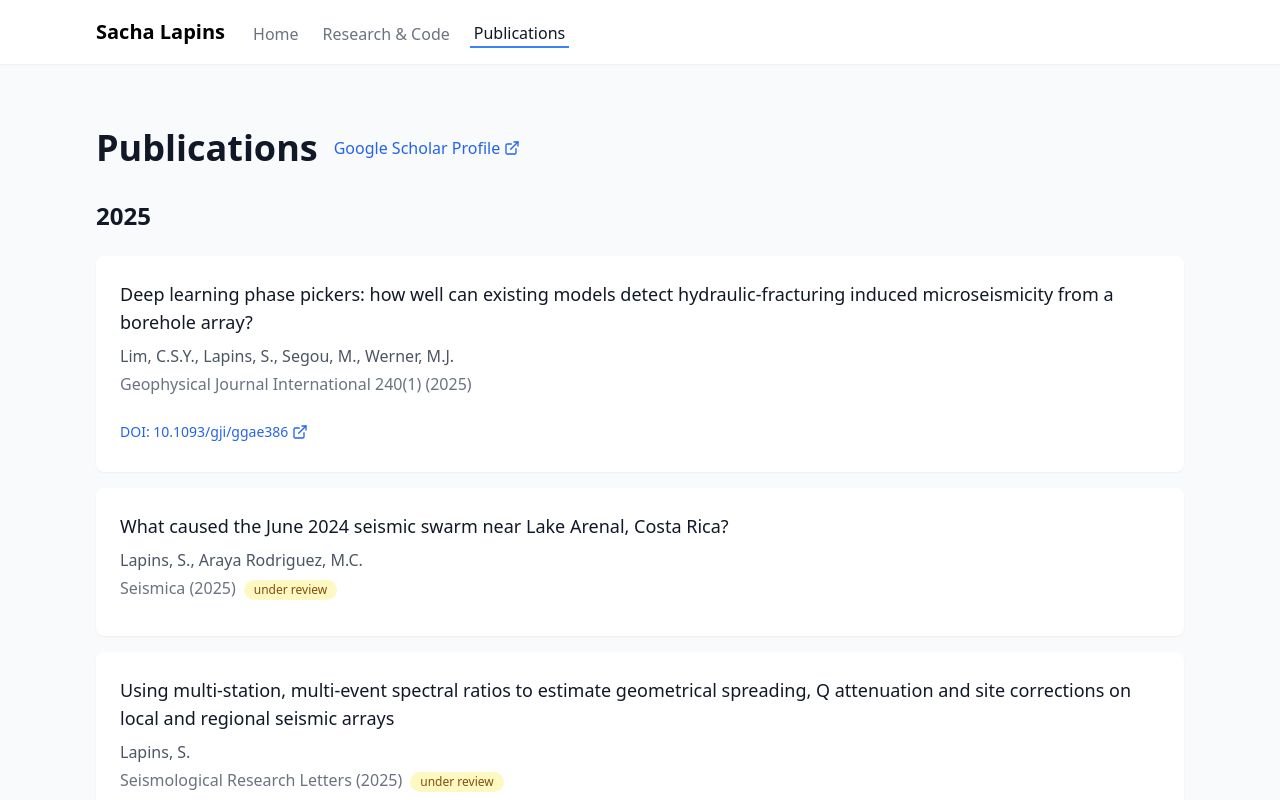
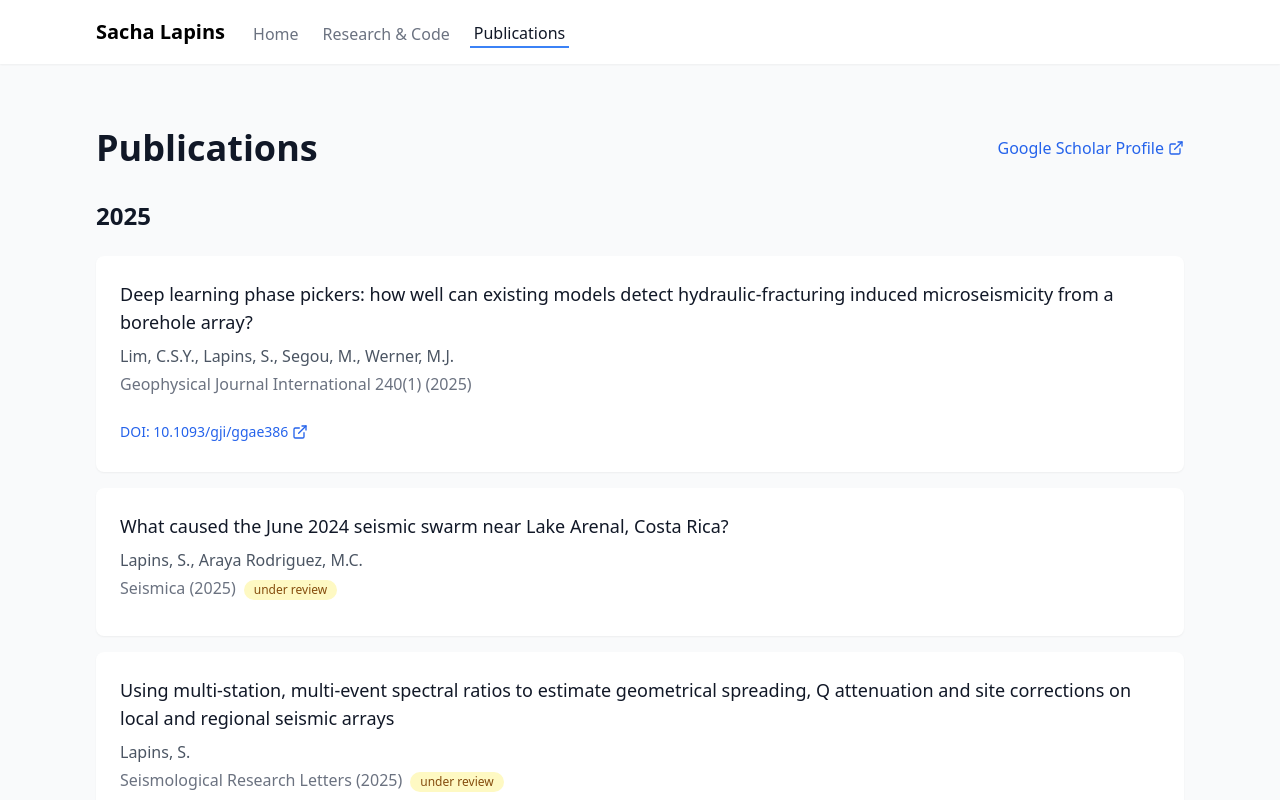
Before and after one commit to sachalapins/sachalapins.github.io, a React (Create React App) app: page / in a window 1280 px wide. Both pictures are taken after a click on the button "Publications". Shown: the top 800 px of the page. Built offline with nearby package versions, Linux system fonts and the light colour scheme.

Commit message:
Updated GS link placement

```diff
--- a/src/components/pages/PublicationsPage.jsx
+++ b/src/components/pages/PublicationsPage.jsx
@@ -55,7 +55,20 @@ const PublicationsPage = () => {
 
   return (
     <main className="max-w-6xl mx-auto px-4 sm:px-6 lg:px-8 py-16">
-      {/* <div className="flex flex-col sm:flex-row sm:justify-between sm:items-center mb-8 space-y-4 sm:space-y-0">
+      <div className="flex flex-col sm:flex-row sm:justify-between sm:items-center mb-8 space-y-4 sm:space-y-0">
+        <h1 className="text-4xl font-bold text-gray-900">Publications</h1>
+        <a
+          href="https://scholar.google.com/citations?user=QDmoPEQAAAAJ"
+          target="_blank"
+          rel="noopener noreferrer"
+          className="inline-flex items-center text-blue-600 hover:text-blue-800"
+        >
+          Google Scholar Profile <ExternalLink className="ml-1 h-4 w-4" />
+        </a>
+      </div>
+
+      {/* Use flex container for title / link placement (closer together) */}
+      {/* <div className="flex items-center space-x-4 mb-8">
         <h1 className="text-4xl font-bold text-gray-900">Publications</h1>
         <a
           href="https://scholar.google.com/citations?user=QDmoPEQAAAAJ"
@@ -66,18 +79,6 @@ const PublicationsPage = () => {
           Google Scholar Profile <ExternalLink className="ml-1 h-4 w-4" />
         </a>
       </div> */}
-
-      <div className="flex items-center space-x-4 mb-8">
-        <h1 className="text-4xl font-bold text-gray-900">Publications</h1>
-        <a
-          href="https://scholar.google.com/citations?user=QDmoPEQAAAAJ"
-          target="_blank"
-          rel="noopener noreferrer"
-          className="inline-flex items-center text-blue-600 hover:text-blue-800"
-        >
-          Google Scholar Profile <ExternalLink className="ml-1 h-4 w-4" />
-        </a>
-      </div>
 
       {years.map(year => (
         <section key={year} className="mb-12">
```
